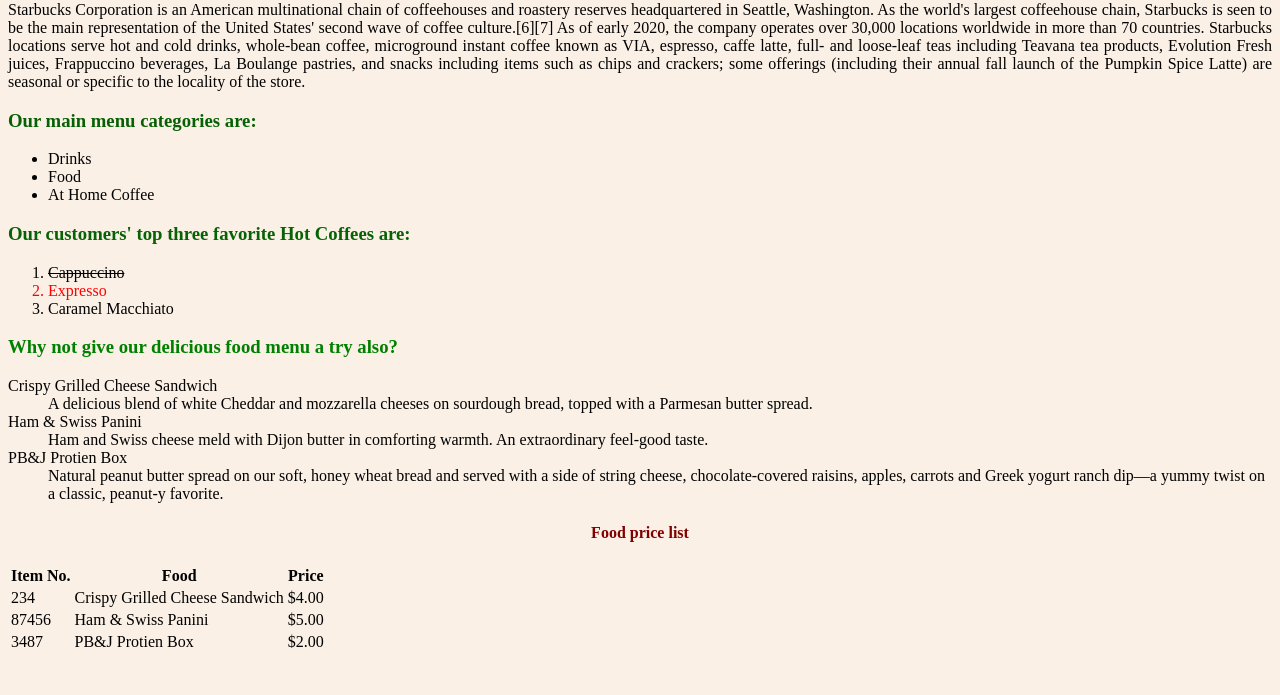
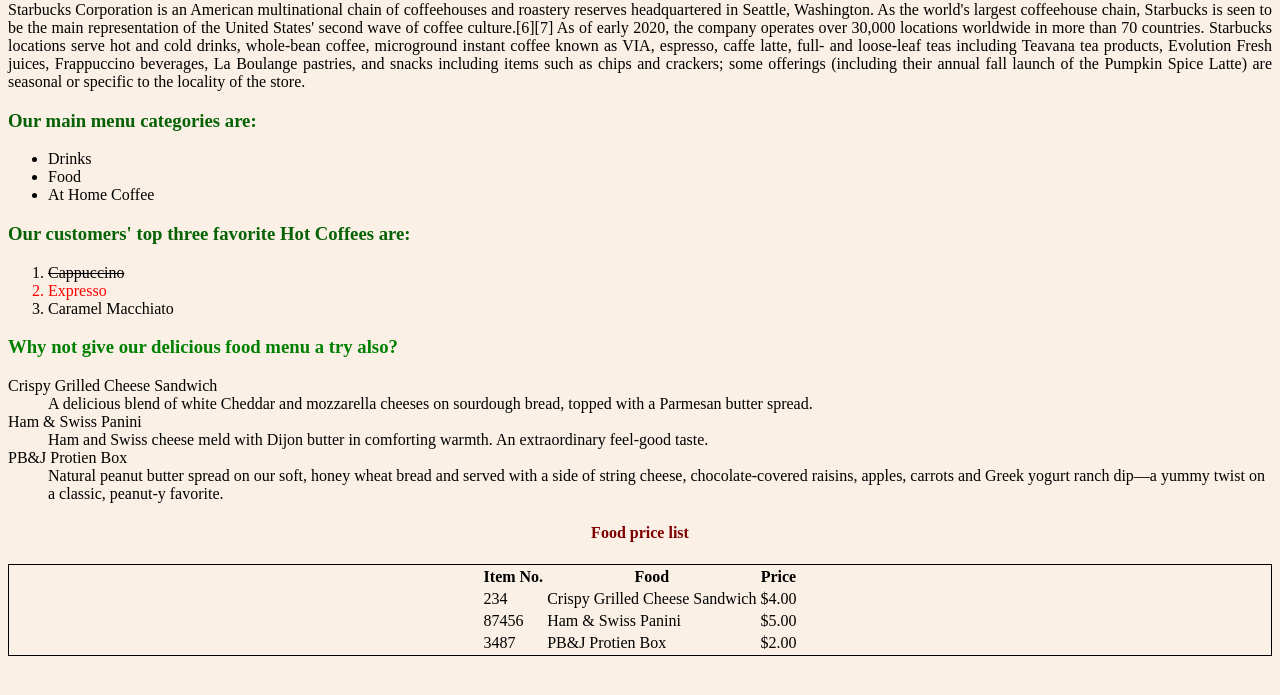
Before and after one commit to dyc3/ssw215, a plain HTML site: page hw2/starbucks.html in a window 1280 px wide. Shown: the part 79-774 px from the top of the page. Drawn offline with Linux system fonts and the light colour scheme.

Commit message:
hw2: center the table

```diff
--- a/hw2/sb.css
+++ b/hw2/sb.css
@@ -37,8 +37,10 @@ h3:nth-of-type(3) {
 	color: red;
 }
 
-table {
-	border: 1px;
+.prices {
+	border: 1px solid;
+	display: flex;
+	justify-content: center;
 }
 
 h4 {
```
